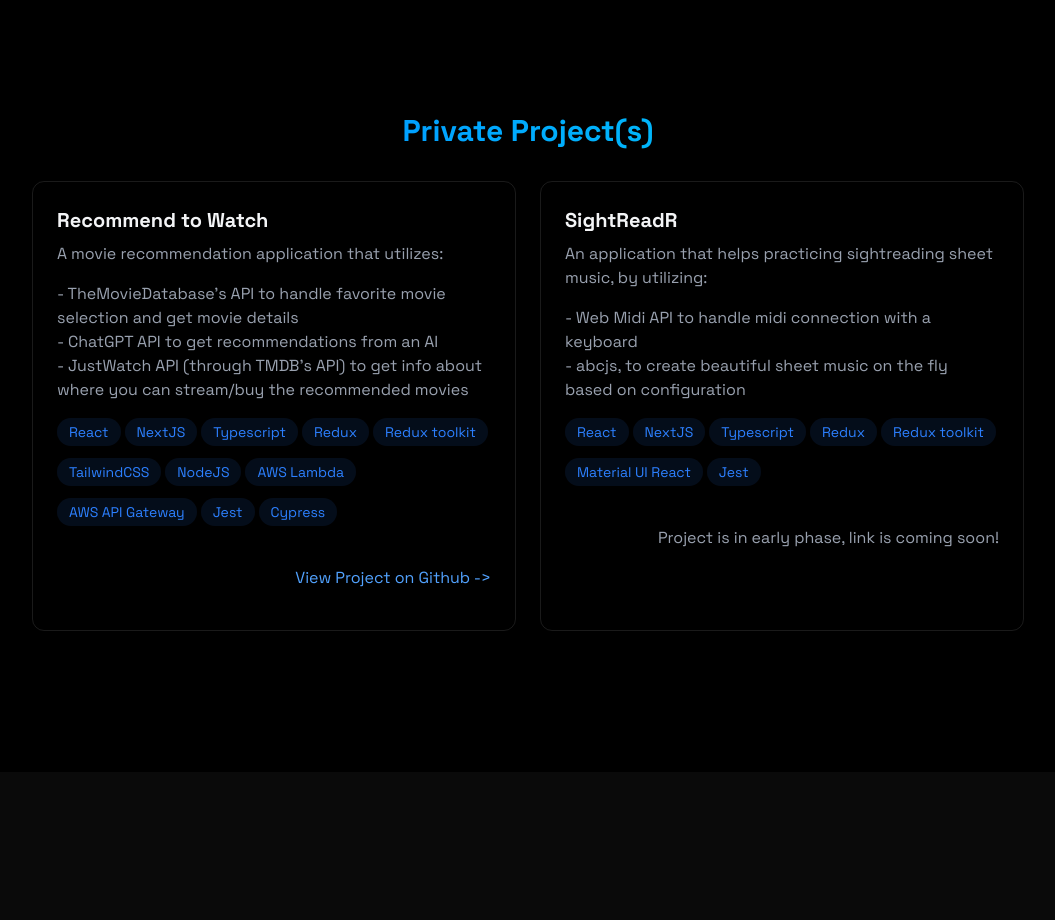
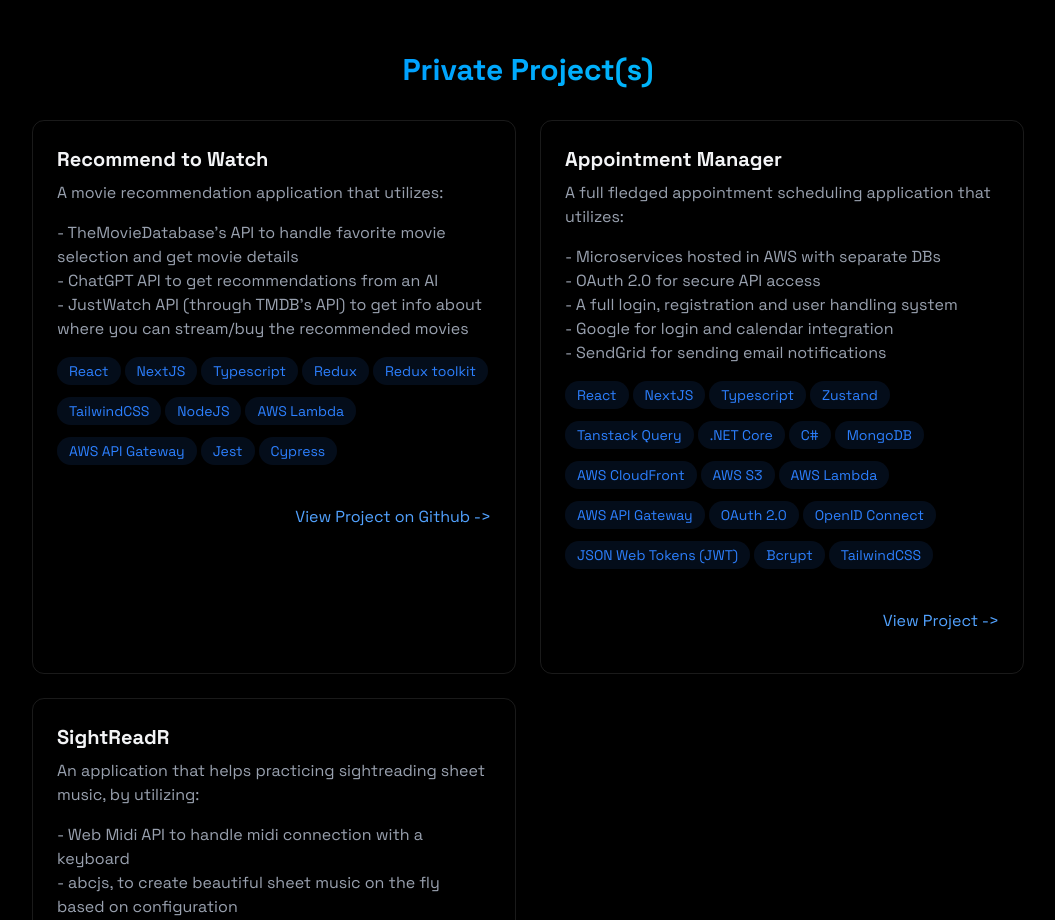
Before and after one commit to daniel-erdos-dev/portfolio, a React (Vite) app: page / in a window 1280 px wide. Shown: the part 3280-4200 px from the top of the page, without its empty margins (112-1167 px from the left). Before the commit the page ends 4052 px from the top, so only its background shows below. Built offline with nearby package versions, Linux system fonts and the light colour scheme.

Commit message:
added appointment manager to projects

```diff
--- a/src/components/sections/Projects/Project.tsx
+++ b/src/components/sections/Projects/Project.tsx
@@ -4,7 +4,26 @@ export const Project: React.FC<ProjectProps> = ({
   usedOutsideSources,
   usedTech,
   githubLink,
+  link,
 }) => {
+  const githubLinkComponent = () => (
+    <a
+      href={githubLink!}
+      className="text-blue-400 hover:text-blue-300 transition-colors my-4"
+    >
+      View Project on Github -&gt;
+    </a>
+  );
+
+  const projectLinkComponent = () => (
+    <a
+      href={link!}
+      className="text-blue-400 hover:text-blue-300 transition-colors my-4"
+    >
+      View Project -&gt;
+    </a>
+  );
+
   return (
     <div className="p-6 rounded-xl border border-white/10 hover:-translate-y-1 hover:border-blue-500/30 hover:shadow-[0_2px_8px_rgba(59, 130, 246, 0.2)] transition">
       <h3 className="text-xl font-bold mb-2">{projectName}</h3>
@@ -26,14 +45,9 @@ export const Project: React.FC<ProjectProps> = ({
         ))}
       </div>
       <div className="flex justify-end items-center">
-        {githubLink ? (
-          <a
-            href="https://github.com/daniel-erdos-dev/recommend-to-watch"
-            className="text-blue-400 hover:text-blue-300 transition-colors my-4"
-          >
-            View Project on Github -&gt;
-          </a>
-        ) : (
+        {githubLink && githubLinkComponent()}
+        {link && projectLinkComponent()}
+        {!githubLink && !link && (
           <p className="text-gray-400 my-4">
             Project is in early phase, link is coming soon!
           </p>
@@ -48,5 +62,6 @@ interface ProjectProps {
   projectDesc: string;
   usedOutsideSources: string[];
   usedTech: string[];
-  githubLink: string | null;
+  link?: string | null;
+  githubLink?: string | null;
 }
--- a/src/components/sections/Projects/Projects.tsx
+++ b/src/components/sections/Projects/Projects.tsx
@@ -39,6 +39,38 @@ export const Projects: React.FC = () => {
               }
             />
             <Project
+              projectName="Appointment Manager"
+              projectDesc="A full fledged appointment scheduling application that utilizes:"
+              usedOutsideSources={[
+                "- Microservices hosted in AWS with separate DBs",
+                "- OAuth 2.0 for secure API access",
+                "- A full login, registration and user handling system",
+                "- Google for login and calendar integration",
+                "- SendGrid for sending email notifications",
+              ]}
+              usedTech={[
+                "React",
+                "NextJS",
+                "Typescript",
+                "Zustand",
+                "Tanstack Query",
+                ".NET Core",
+                "C#",
+                "MongoDB",
+                "AWS CloudFront",
+                "AWS S3",
+                "AWS Lambda",
+                "AWS API Gateway",
+                "OAuth 2.0",
+                "OpenID Connect",
+                "JSON Web Tokens (JWT)",
+                "Bcrypt",
+                "TailwindCSS",
+              ]}
+              githubLink={null}
+              link={"https://appointment-manager-frontend-dev.vercel.app/"}
+            />
+            <Project
               projectName="SightReadR"
               projectDesc="An application that helps practicing sightreading sheet music, by utilizing:"
               usedOutsideSources={[
```
